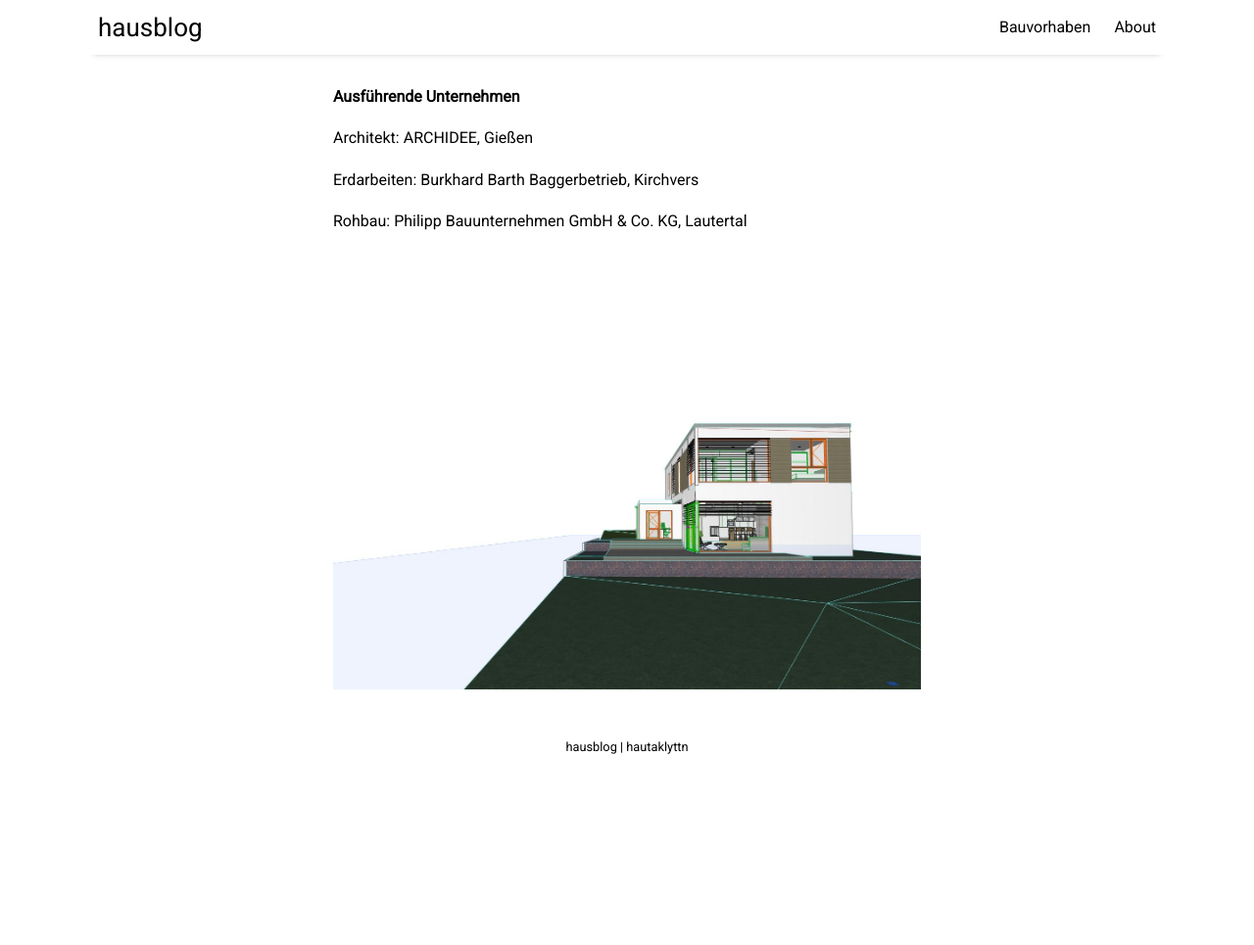
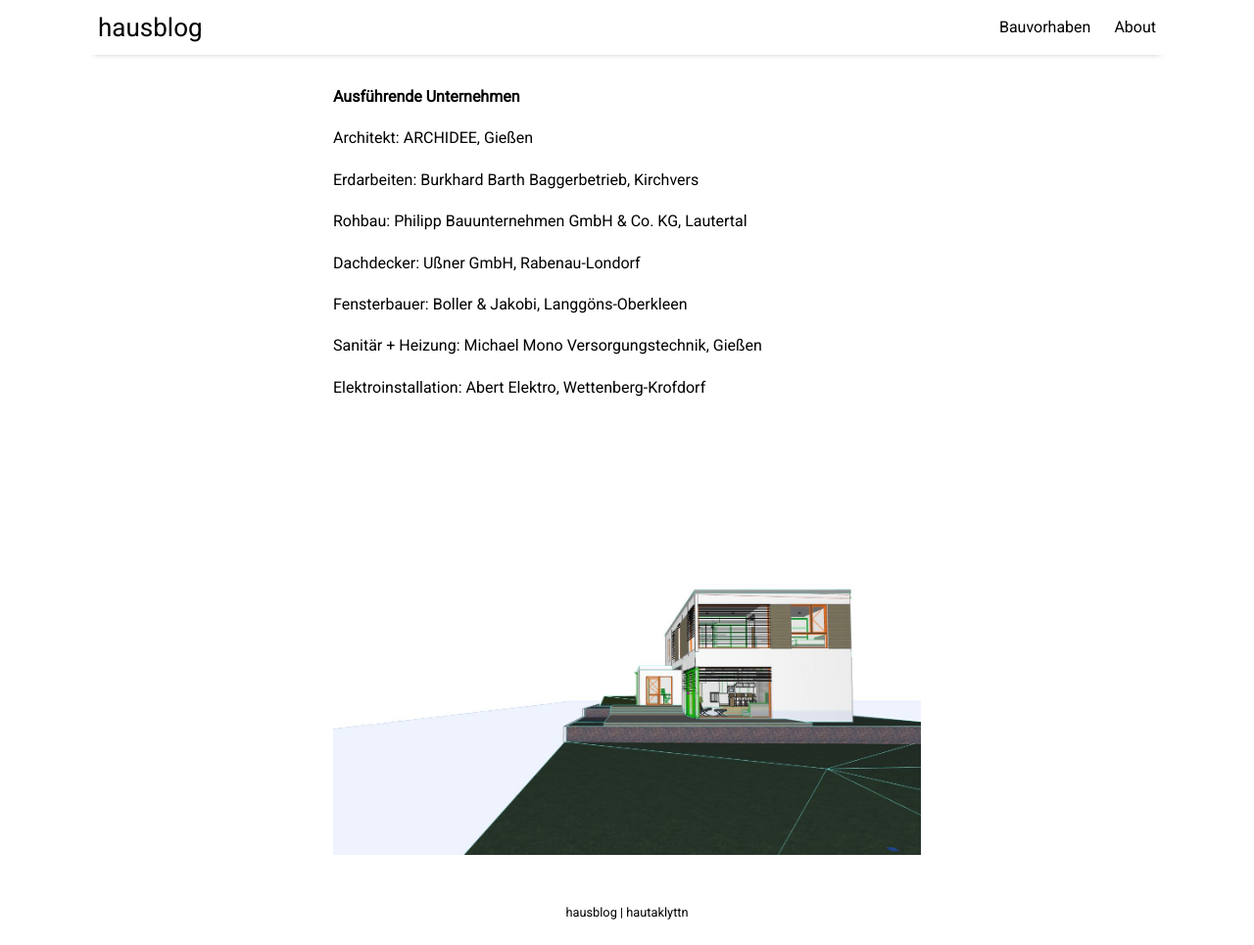
Before and after one commit to Hautaklyttn/hausblog, a Jekyll site: the page built from docs/pages/about.md, in a window 1280 px wide and 965 px high. Shown: the whole window at 98% size. Built offline with Jekyll 4.4.1, drawn with Linux system fonts in a browser that asks for light colours; nearby versions of some CDN libraries.

Commit message:
Update about.md

```diff
--- a/docs/pages/about.md
+++ b/docs/pages/about.md
@@ -11,6 +11,14 @@ Erdarbeiten: Burkhard Barth Baggerbetrieb, Kirchvers
 
 Rohbau: Philipp Bauunternehmen GmbH & Co. KG, Lautertal
 
+Dachdecker: Ußner GmbH, Rabenau-Londorf
+
+Fensterbauer: Boller & Jakobi, Langgöns-Oberkleen
+
+Sanitär + Heizung: Michael Mono Versorgungstechnik, Gießen
+
+Elektroinstallation: Abert Elektro, Wettenberg-Krofdorf
+
 <br>
 
 <br>
```
